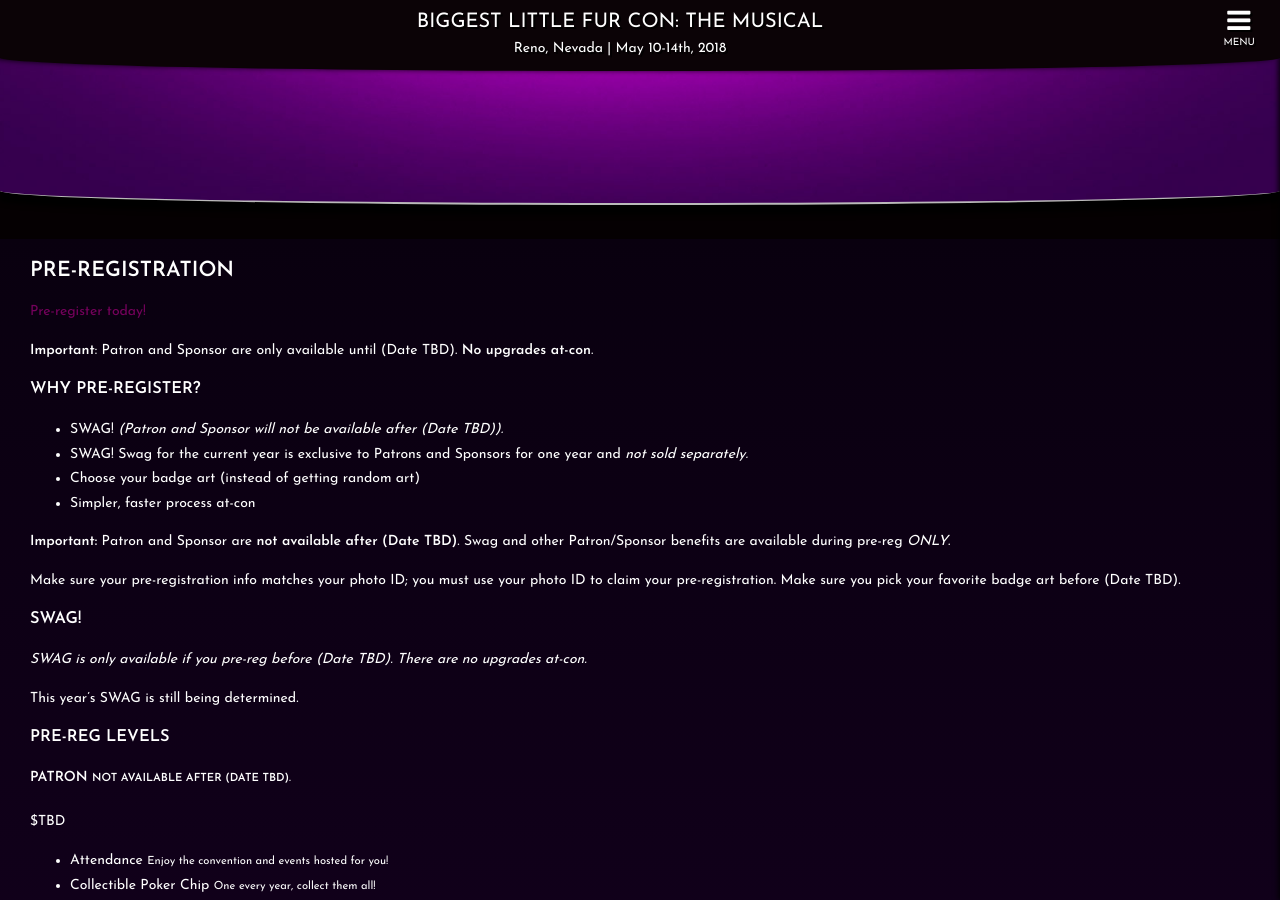
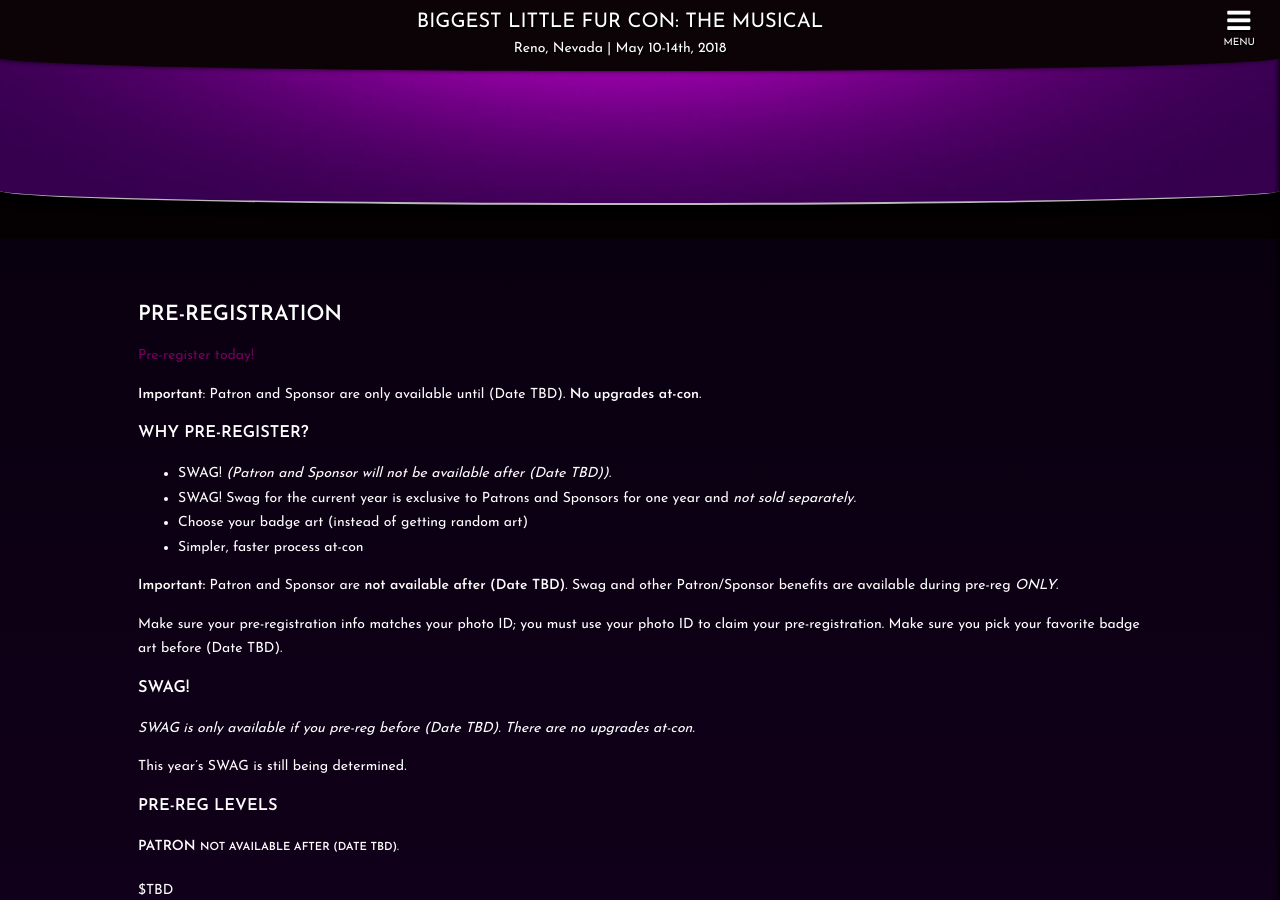
Before and after one commit to blfcweb/biggestlittlefc.github.io, a Jekyll site: the page built from register.md, in a window 1280 px wide and 900 px high, scrolled down 247 px. Built offline with Jekyll 4.4.1, drawn with Linux system fonts in a browser that asks for light colours.

Commit message:
more style bugs

```diff
--- a/_includes/style.css
+++ b/_includes/style.css
@@ -79,6 +79,9 @@ button, a.button, .button, html input[type="button"], input[type="reset"], input
 	margin: 0 auto;
 	padding: 20px;
 	position: relative;
+}
+.one-full .page-wrapper {
+	padding: 5vw 10vw;
 }
 #page-content {
 	padding-top: 40px;
```
